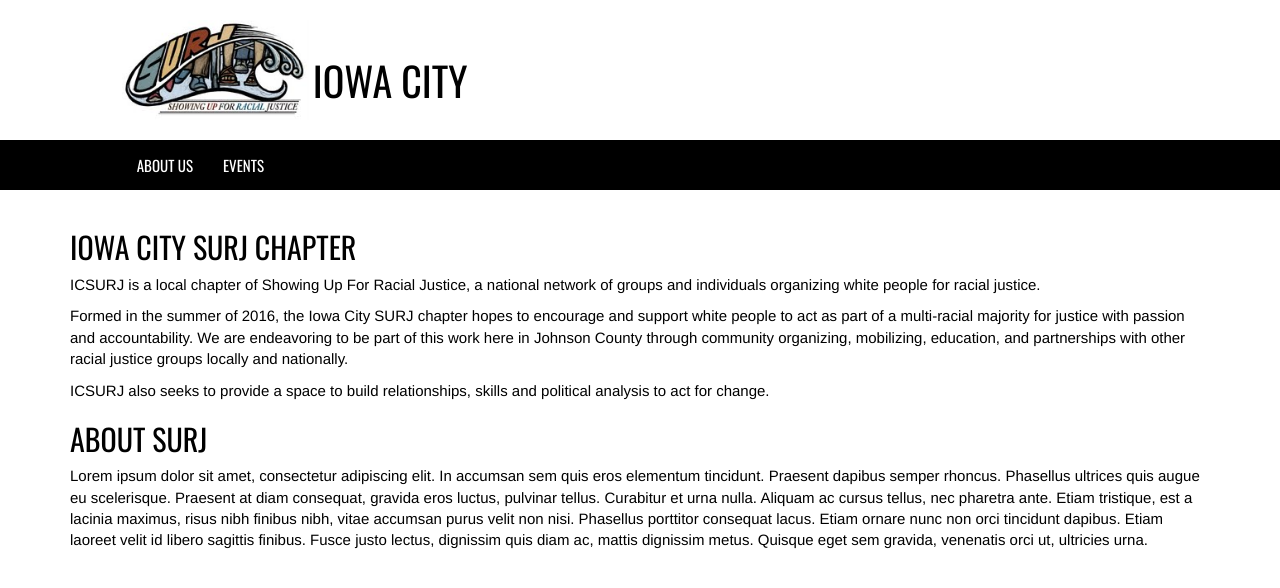
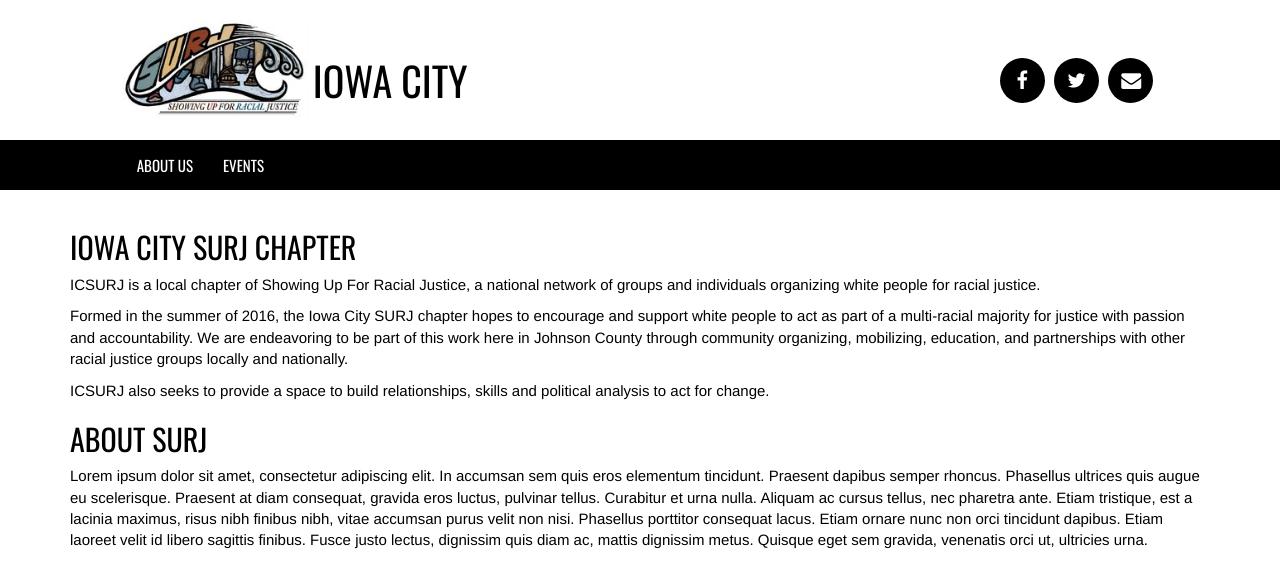
Before and after one commit to icsurj/icsurj.github.io, a Jekyll site: the page built from index.md, in a window 1280 px wide. Shown: the top 588 px of the page. Built offline with Jekyll 4.4.1, drawn with Linux system fonts in a browser that asks for light colours; some web fonts are replaced.

Commit message:
Added contact/social buttons to header.
They still need work for smaller viewports.

```diff
--- a/_config.yml
+++ b/_config.yml
@@ -9,6 +9,10 @@
 title: Iowa City SURJ
 description: > # this means to ignore newlines until "baseurl:"
 
+facebook-url: https://www.facebook.com/ICSURJ/
+twitter-url: https://twitter.com/icsurj
+email: icsurj@gmail.com
+
 baseurl: "" # the subpath of your site, e.g. /blog
 url: "https://icsurj.org" # the base hostname & protocol for your site
 permalink: /news/:year/:title/
--- a/_includes/header.html
+++ b/_includes/header.html
@@ -16,6 +16,17 @@
                          width="187" height="100" />
                     </a>
                     <h1>Iowa City</h1>
+                    <span class="contact-links">
+                        <a href="{{site.facebook-url}}" target="_blank" class="btn btn-circle">
+                            <span class="icon-facebook"></span>
+                        </a>
+                        <a href="{{site.twitter-url}}" target="_blank" class="btn btn-circle">
+                            <span class="icon-twitter"></span>
+                        </a>
+                        <a href="mailto:{{site.email}}" class="btn btn-circle">
+                            <span class="icon-envelope"></span>
+                        </a>
+                    </span>
                 </div>
             </div>
             <div id="navbar-dropdown" class="row nav-links collapse">
--- a/_sass/_base.scss
+++ b/_sass/_base.scss
@@ -92,6 +92,17 @@
     font-size: 20px;
 }
 
+.btn-circle {
+    border-radius: 50%;
+    background-color: $text-color;
+    color: $body-bg-color;
+}
+
+.btn-circle:hover, .btn-circle:focus {
+    background-color: $heading-hover-bg-color;
+    color: $text-color;
+}
+
 .video {
     max-width: 650px;
     margin-top: $standard-margin;
--- a/_sass/_icon-fonts.scss
+++ b/_sass/_icon-fonts.scss
@@ -1,9 +1,9 @@
 @font-face {
   font-family: 'icomoon';
   src:
-    url('../fonts/icomoon.ttf?zad0hk') format('truetype'),
-    url('../fonts/icomoon.woff?zad0hk') format('woff'),
-    url('../fonts/icomoon.svg?zad0hk#icomoon') format('svg');
+    url('../fonts/icomoon.ttf?ha8uyj') format('truetype'),
+    url('../fonts/icomoon.woff?ha8uyj') format('woff'),
+    url('../fonts/icomoon.svg?ha8uyj#icomoon') format('svg');
   font-weight: normal;
   font-style: normal;
 }
@@ -23,9 +23,15 @@
   -moz-osx-font-smoothing: grayscale;
 }
 
-.icon-twitter-square:before {
-  content: "\f081";
+.icon-twitter:before {
+  content: "\f099";
 }
-.icon-rss-square:before {
-  content: "\f143";
+.icon-facebook:before {
+  content: "\f09a";
 }
+.icon-facebook-f:before {
+  content: "\f09a";
+}
+.icon-envelope:before {
+  content: "\f0e0";
+}
--- a/_sass/_layout.scss
+++ b/_sass/_layout.scss
@@ -6,6 +6,20 @@
         position: relative;
         top: 24px;
     }
+
+    .btn-circle {
+        width: 45px;
+        height: 45px;
+        font-size: 20px;
+        line-height: 34px;
+        margin-right: 5px;
+    }
+}
+
+.contact-links {
+    float: right;
+    position: relative;
+    top: 38px;
 }
 
 .navbar-toggle {
```
Also changed, not shown: fonts/icomoon.ttf, fonts/icomoon.woff, 1 other file.
